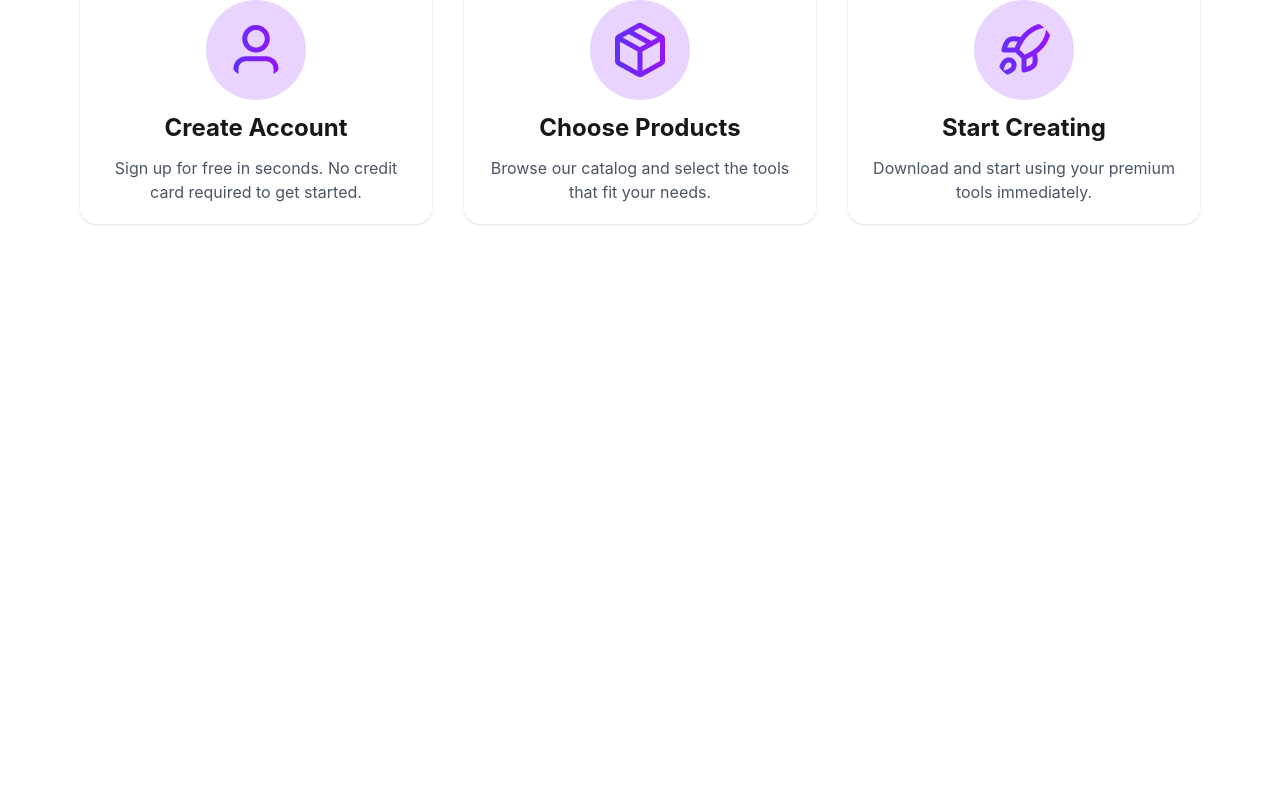
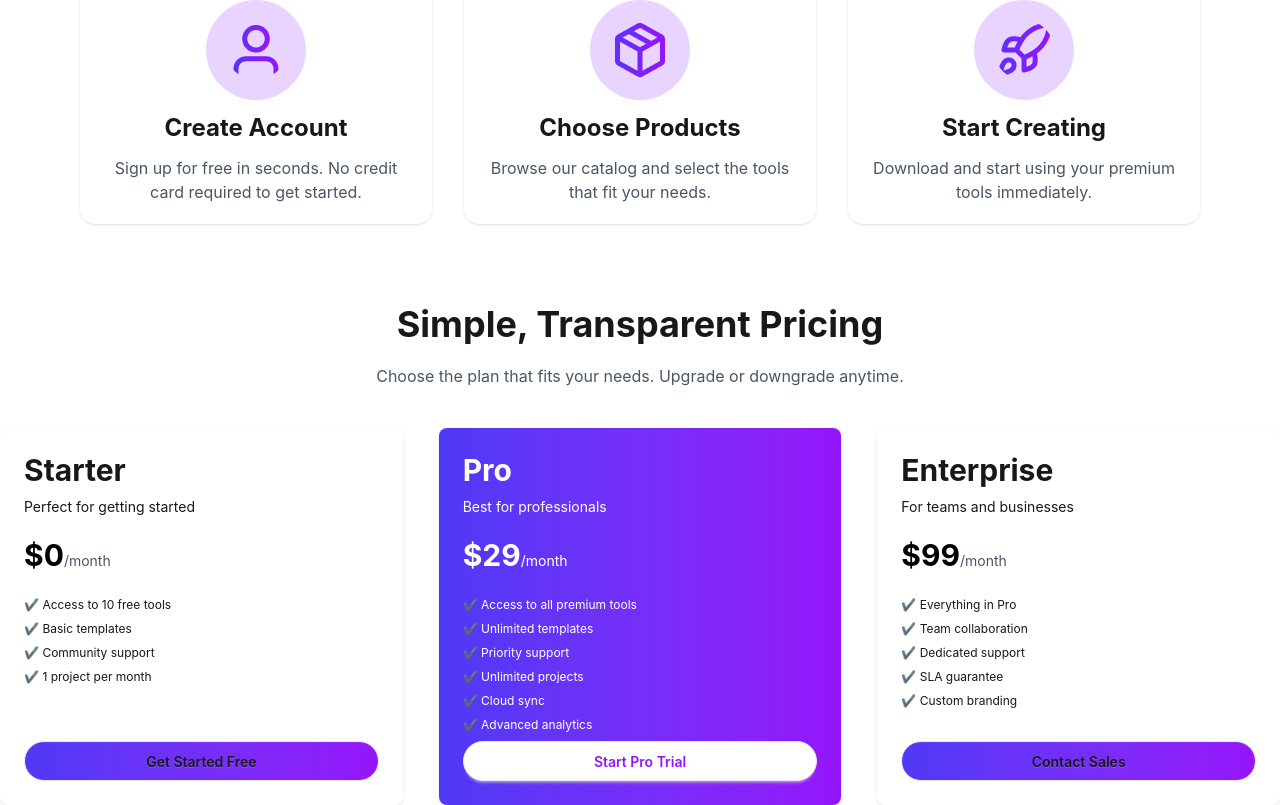
Before and after one commit to sr-shuvobd/assignment-6, a React (Vite) app: page / in a window 1280 px wide. Shown: the part 2983-3788 px from the top of the page. Before the commit the page ends 3287 px from the top, so only its background shows below. Built offline with nearby package versions, Linux system fonts and the light colour scheme.

Commit message:
pricing section update

```diff
--- a/src/Component/AfterCart/AfterCart.jsx
+++ b/src/Component/AfterCart/AfterCart.jsx
@@ -36,30 +36,142 @@ const AfterCart = () => {
             </div>
           </div>
           {/* card 2 */}
-          <div className="shadow rounded-2xl p-5 space-y-9">
+          <div className="shadow rounded-2xl p-5 space-y-9 ">
             <div className="flex justify-end text-center">
-                <p className="p-3 w-10 h-10 rounded-full bg-gradient-to-r from-[#4F39F6] to-[#9514FA] text-white text-2xl">2</p>
+              <p className="p-3 w-10 h-10 rounded-full bg-gradient-to-r from-[#4F39F6] to-[#9514FA] text-white text-2xl">
+                2
+              </p>
             </div>
             <div className="flex flex-col justify-center items-center text-center space-y-3">
-                <img className="p-5 rounded-full bg-purple-200" src={packag} alt="" />
+              <img
+                className="p-5 rounded-full bg-purple-200"
+                src={packag}
+                alt=""
+              />
               <h2 className="font-bold text-2xl">Choose Products</h2>
-                <p className="text-gray-600">Browse our catalog and select the tools that fit your needs.</p>
+              <p className="text-gray-600">
+                Browse our catalog and select the tools that fit your needs.
+              </p>
             </div>
           </div>
           {/* card 3 */}
           <div className="shadow rounded-2xl p-5 space-y-9">
             <div className="flex justify-end text-center">
-                <p className="p-3 w-10 h-10 rounded-full bg-gradient-to-r from-[#4F39F6] to-[#9514FA] text-white text-2xl">3</p>
+              <p className="p-3 w-10 h-10 rounded-full bg-gradient-to-r from-[#4F39F6] to-[#9514FA] text-white text-2xl">
+                3
+              </p>
             </div>
             <div className="flex flex-col justify-center items-center text-center space-y-3">
-                <img className="p-5 rounded-full bg-purple-200" src={rocket} alt="" />
+              <img
+                className="p-5 rounded-full bg-purple-200"
+                src={rocket}
+                alt=""
+              />
               <h2 className="font-bold text-2xl">Start Creating</h2>
-                <p className="text-gray-600">Download and start using your premium tools immediately.</p>
+              <p className="text-gray-600">
+                Download and start using your premium tools immediately.
+              </p>
             </div>
           </div>
         </div>
       </div>
+      {/* Pricing */}
+      <div>
+        <div className="text-center space-y-5">
+          <h1 className="text-4xl font-bold">Simple, Transparent Pricing</h1>
+          <p className="text-gray-600">
+            Choose the plan that fits your needs. Upgrade or downgrade anytime.
+          </p>
+        </div>
+        {/* card */}
+        <div className="grid md:grid-cols-2 lg:grid-cols-3 gap-9 mt-10 items-stretch">
+          {/* card 1 */}
+          <div className="card h-full flex flex-col bg-base-100 shadow-sm">
+            <div className="card-body flex flex-col justify-between h-full">
+              <div>
+                <div className="space-y-2">
+                  <h2 className="text-3xl font-bold">Starter</h2>
+                  <p>Perfect for getting started</p>
+                </div>
 
+                <h2 className="mt-5 text-gray-600">
+                  <span className="text-3xl font-bold text-black">$0</span>
+                  /month
+                </h2>
+
+                <ul className="mt-6 flex flex-col gap-2 text-xs">
+                  <li>✔ Access to 10 free tools</li>
+                  <li>✔ Basic templates</li>
+                  <li>✔ Community support</li>
+                  <li>✔ 1 project per month</li>
+                </ul>
+              </div>
+
+              <button className="btn rounded-3xl w-full bg-gradient-to-r from-[#4F39F6] to-[#9514FA]">
+                Get Started Free
+              </button>
+            </div>
+          </div>
+
+          {/* card 2 */}
+          <div className="card h-full flex flex-col bg-gradient-to-r from-[#4F39F6] to-[#9514FA] text-white shadow-sm">
+            <div className="card-body flex flex-col justify-between h-full">
+              <div>
+                <div className="space-y-2">
+                  <h2 className="text-3xl font-bold">Pro</h2>
+                  <p>Best for professionals</p>
+                </div>
+
+                <h2 className="mt-5">
+                  <span className="text-3xl font-bold">$29</span>/month
+                </h2>
+
+                <ul className="mt-6 flex flex-col gap-2 text-xs">
+                  <li>✔ Access to all premium tools</li>
+                  <li>✔ Unlimited templates</li>
+                  <li>✔ Priority support</li>
+                  <li>✔ Unlimited projects</li>
+                  <li>✔ Cloud sync</li>
+                  <li>✔ Advanced analytics</li>
+                </ul>
+              </div>
+
+              <button className="btn rounded-3xl w-full text-[#9514FA] bg-white">
+                Start Pro Trial
+              </button>
+            </div>
+          </div>
+
+          {/* card 3 */}
+          <div className="card h-full flex flex-col bg-base-100 shadow-sm">
+            <div className="card-body flex flex-col justify-between h-full">
+              <div>
+                <div className="space-y-2">
+                  <h2 className="text-3xl font-bold">Enterprise</h2>
+                  <p>For teams and businesses</p>
+                </div>
+
+                <h2 className="mt-5 text-gray-600">
+                  <span className="text-3xl font-bold text-black">$99</span>
+                  /month
+                </h2>
+
+                <ul className="mt-6 flex flex-col gap-2 text-xs">
+                  <li>✔ Everything in Pro</li>
+                  <li>✔ Team collaboration</li>
+                  <li>✔ Dedicated support</li>
+                  <li>✔ SLA guarantee</li>
+                  <li>✔ Custom branding</li>
+                </ul>
+              </div>
+
+              <button className="btn rounded-3xl w-full bg-gradient-to-r from-[#4F39F6] to-[#9514FA]">
+                Contact Sales
+              </button>
+            </div>
+          </div>
+        </div>
+      </div>
     </div>
   );
 };
```
Lines whose indentation alone changed are shown as unchanged.
